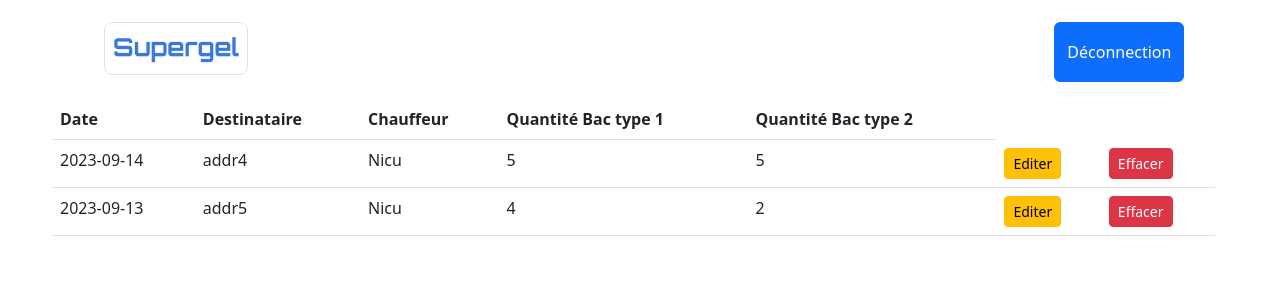
After one commit to StanciuNA/app_bacs, a Django app: page /liste in a window 1280 px wide. The commit adds this page. Shown: the top 300 px of the page. Run offline with Django 4.2, Linux system fonts and the light colour scheme; a user stored in the database is signed in; data comes from the database, SQL or seed files in the repository; both versions use the stored data as it was after the commit.

Commit message:
Added semi-complete template where you can see the orders

```diff
--- a/bacsApp/models.py
+++ b/bacsApp/models.py
@@ -48,6 +48,10 @@ class Cargaison(models.Model):
     quantite = models.PositiveIntegerField()
     objects = models.Manager()
 
+    def __str__(self):
+        return self.quantite
+
+
 class Stock(models.Model):
     quantite = models.PositiveIntegerField(default=0)
     site = models.ForeignKey(Site,on_delete=models.SET_NULL, null=True)
--- /dev/null
+++ b/bacsApp/templates/liste.html
@@ -0,0 +1,31 @@
+{% extends "base.html" %}
+{% block body %}
+{% include "header.html" %}
+    <div class="row" style="display:flexbox;padding-left:5%;padding-right:6%;">
+        <table class="table">
+            <thead>
+            <tr>
+                <th scope="col">Date</th>
+                <th scope="col">Destinataire</th>
+                <th scope="col">Chauffeur</th>
+                <th scope="col">Quantité Bac type 1</th>
+                <th scope="col">Quantité Bac type 2</th>
+            </tr>
+            </thead>
+
+        {% for livraison in livraisons %}
+            <tbody>
+                <tr>
+                    <td>{{livraison.date}}</td>
+                    <td>{{livraison.site}}</td>
+                    <td>{{livraison.utilisateur}}</td>
+                {% for cargaison in livraison.cargaison_set.all %}
+                    <td>{{cargaison.quantite}}</td>
+                {% endfor %}
+                    <td><a href="#"><button type="button" class="btn btn-warning btn-sm">Editer</button></a></td>
+                    <td><a href="#"><button type="button" class="btn btn-danger btn-sm">Effacer</button></a></td>
+                </tr>
+        {% endfor %}
+        </table>
+    </div>
+{% endblock %}
--- a/bacsApp/urls.py
+++ b/bacsApp/urls.py
@@ -5,5 +5,6 @@ urlpatterns = [
     path("", views.index, name="index"),
     path("formulaire", views.formulaire, name="formulaire"),
     path("login", views.login, name="login"),
-    path("logout",views.logout, name="logout")
+    path("logout",views.logout, name="logout"),
+    path("liste",views.liste, name="liste")
 ]
--- a/bacsApp/views.py
+++ b/bacsApp/views.py
@@ -3,9 +3,9 @@ from django.contrib.auth import authenticate, login as auth_login,logout as auth
 from django.template import loader
 from django.shortcuts import render, redirect
 from .models import *
+from django.shortcuts import redirect
 
 def index(request):
-
     return render(request,"index.html")
 
 
@@ -28,6 +28,8 @@ def formulaire(request):
         fournisseur = Site.objects.get(id = 1)
         stockFournB1 = Stock.objects.get(site = fournisseur, bac=bacs[0])
         stockFournB2 = Stock.objects.get(site = fournisseur, bac=bacs[1])
+        Cargaison.objects.create(livraison = livraison,bac = bacs[0],quantite = int(request.POST["Bac1"]))
+        Cargaison.objects.create(livraison = livraison,bac = bacs[1],quantite = int(request.POST["Bac2"]))
         if retour == "on":
             stockFournB1.quantite = stockFournB1.quantite + int(request.POST["Bac1"])
             stockFournB1.save()
@@ -61,6 +63,23 @@ def login(request):
     return render(request,"login.html")
 
 def logout(request):
-    user = auth_logout(request)
+    auth_logout(request)
+    return redirect("/")
 
-    return render(request,"index.html")
+
+def liste(request):
+    user = request.user
+    if(user.is_anonymous):
+        print(request.user)
+        return redirect("/login")
+    else:
+        if user.groups.filter(name='Responsables').exists():
+            livraisons = Livraison.objects.all()
+            for object in livraisons:
+                object = object.cargaison_set.all()
+                for a in object:
+                    print(a.quantite)
+
+        else:
+            livraisons = Livraison.objects.filter(utilisateur=user)
+    return render(request,"liste.html",{"livraisons":livraisons})
```
Also changed, not shown: bacsApp/templates/index.html (+7 -1 lines), bacsApp/templates/list.html (deleted), db.sqlite3.
